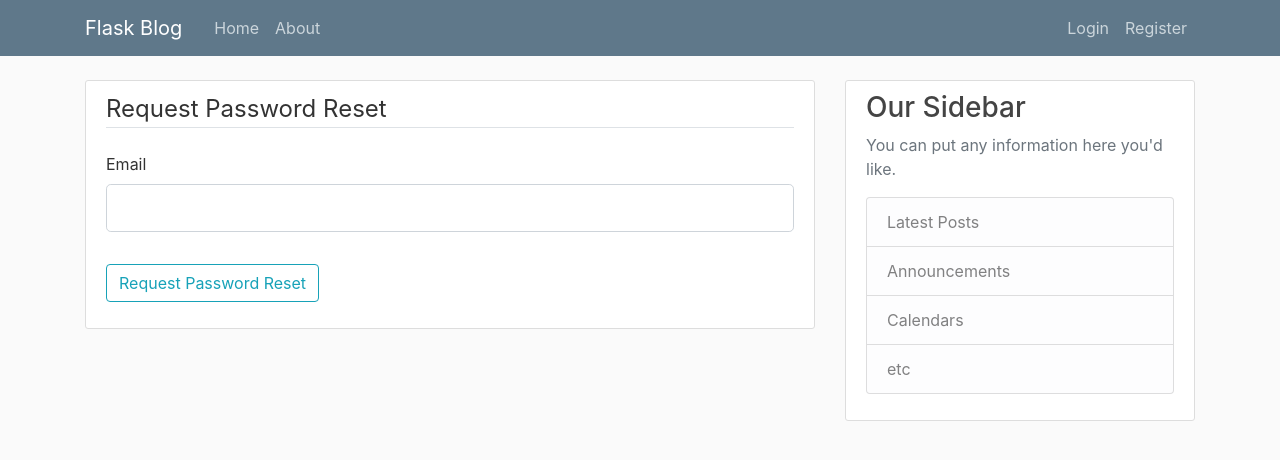
After one commit to mikec964/pptx-images, a Flask app: page /reset_password in a window 1280 px wide. The commit adds this page. Shown: the top 460 px of the page. Run offline with Flask 2, Linux system fonts and the light colour scheme; some libraries are stand-ins or nearby versions.

Commit message:
feat: reset password

```diff
--- a/rpgtools/forms.py
+++ b/rpgtools/forms.py
@@ -63,3 +63,22 @@ class PostForm(FlaskForm):
     title = StringField('Title', validators=[DataRequired()])
     content = TextAreaField('Content', validators=[DataRequired()])
     submit = SubmitField('Post')
+
+
+class RequestResetForm(FlaskForm):
+    email = StringField('Email',
+                            validators=[DataRequired(), Email()])
+    submit = SubmitField('Request Password Reset')
+
+    def validate_email(self, email):
+        user = User.query.filter_by(email=email.data).first()
+        if user is None:
+            raise ValidationError('There is no account with that email. Please register.')
+
+
+class GrantResetForm(FlaskForm):
+    password = PasswordField('Password',
+                            validators=[DataRequired()])
+    confirm_password = PasswordField('Confirm Password',
+                            validators=[DataRequired(), EqualTo('password')])
+    submit = SubmitField('Reset Password')
--- a/rpgtools/routes.py
+++ b/rpgtools/routes.py
@@ -1,9 +1,11 @@
 from flask import render_template, url_for, flash, redirect, request, abort
 from flask_login import login_user, current_user, logout_user, login_required
+from flask_mail import Message
 from PIL import Image
 import os
-from rpgtools import app, db, bcrypt
-from rpgtools.forms import RegistrationForm, LoginForm, UpdateAccountForm, PostForm
+from rpgtools import app, db, bcrypt, mail
+from rpgtools.forms import (RegistrationForm, LoginForm, UpdateAccountForm,
+                            PostForm, RequestResetForm, GrantResetForm)
 from rpgtools.models import User, Post
 import secrets
 
@@ -155,3 +157,47 @@ def delete_post(post_id):
     db.session.commit()
     flash('Your post has been deleted.', 'success')
     return redirect(url_for('home'))
+
+
+def send_reset_email(user):
+    token = user.get_reset_token()
+    msg = Message('Password Reset Request',
+                    sender='noreply@example.com',
+                    recipients=[user.email])
+    msg.body = f'''To reset your password, visit the following link:
+{url_for('grant_reset', token=token, _external=True)}
+
+If you did not make this request, simply ignore this email.
+'''
+    mail.send(msg)
+
+
+@app.route("/reset_password", methods=['GET', 'POST'])
+def request_reset():
+    if current_user.is_authenticated:
+        return redirect(url_for('home'))
+    form = RequestResetForm()
+    if form.validate_on_submit():
+        user = User.query.filter_by(email=form.email.data).first()
+        send_reset_email(user)
+        flash('An email has been sent with instructions to reset your password.', 'info')
+        return redirect(url_for('login'))
+    return render_template('reset_request.html', title='Request Password Reset', form=form)
+
+
+@app.route("/reset_password/<token>", methods=['GET', 'POST'])
+def grant_reset(token):
+    if current_user.is_authenticated:
+        return redirect(url_for('home'))
+    user = User.verify_reset_token(token)
+    if user is None:
+        flash('That token has expired or is invalid.', 'warning')
+        return redirect(url_for('request_reset'))
+    form = GrantResetForm()
+    if form.validate_on_submit():
+        hashed_pw = bcrypt.generate_password_hash(form.password.data).decode('utf-8)')
+        user.password = hashed_pw
+        db.session.commit()
+        flash('Your password has been updated. You can login now.', 'success')
+        return redirect(url_for('login'))
+    return render_template('reset_grant.html', title='Reset Password', form=form)
--- a/rpgtools/templates/login.html
+++ b/rpgtools/templates/login.html
@@ -38,10 +38,10 @@
             </fieldset>
             <div class="form-group">
                 {{ form.submit(class="btn btn-outline-info") }}
+                <small class="text-muted ml-2">
+                    <a href="{{ url_for('request_reset') }}">Forgot Password?</a>
+                </small>
             </div>
-            <small class="text-muted ml-2">
-                <a href="#">Forgot Password?</a>
-            </small>
         </form>
     </div>
     <div class="border-top pt-3">
--- /dev/null
+++ b/rpgtools/templates/reset_request.html
@@ -0,0 +1,27 @@
+{% extends "layout.html" %}
+{% block content %}
+    <div class="content-section">
+        <form method="POST" action="">
+            {{ form.hidden_tag() }}
+            <fieldset class="form-group">
+                <legend class="border-bottom mb-4">Request Password Reset</legend>
+                <div class="form-group">
+                    {{ form.email.label(class="form-control-label") }}
+                    {% if form.email.errors %}
+                        {{ form.email(class="form-control form-control-lg is-invalid") }}
+                        <div class="invalid-feedback">
+                            {% for error in form.email.errors %}
+                                <span>{{ error }}</span>
+                            {% endfor %}
+                        </div>
+                    {% else %}
+                        {{ form.email(class="form-control form-control-lg") }}
+                    {% endif %}
+                </div>
+            </fieldset>
+            <div class="form-group">
+                {{ form.submit(class="btn btn-outline-info") }}
+            </div>
+        </form>
+    </div>
+{% endblock content %}
```
Also changed, not shown: rpgtools/__init__.py (+7 -0 lines), rpgtools/models.py (+15 -1 lines), rpgtools/templates/reset_grant.html (added, +40 -0 lines), rpgtools/site.db, 1 other file.
